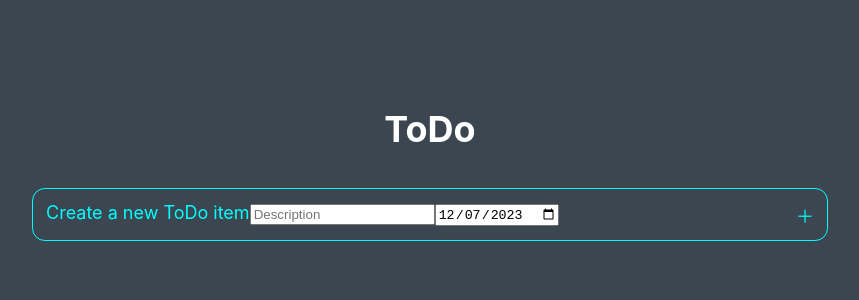
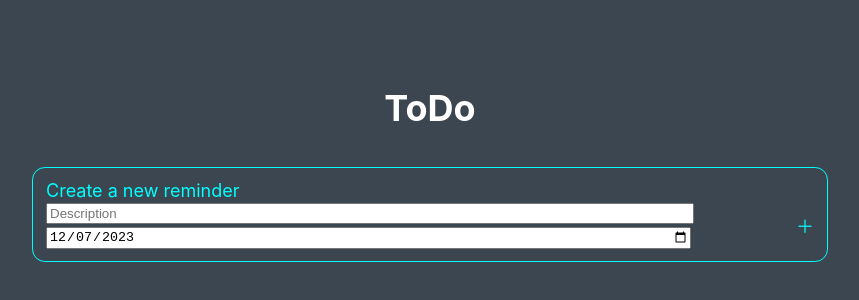
Before and after one commit to robert89221/todo-webapp, a React (Create React App) app: page / in a window 1280 px wide. Shown: the part 206-506 px from the top of the page, without its empty margins (210-1069 px from the left). Built offline with nearby package versions, Linux system fonts and the light colour scheme.

Commit message:
Last adjustments to styling

```diff
--- a/src/components/NewTodo.css
+++ b/src/components/NewTodo.css
@@ -1,7 +1,7 @@
 
 .NewTodo
 {
-  display: flex;
+  /* display: flex; */
   color: aqua;
   border-radius: 1vw;
   border-style: solid;
@@ -11,19 +11,46 @@
   padding: 1vw;
 }
 
-.text-container
+
+
+/* .tile-text-container
 {
   flex: 10;
 }
 
-.button-container
+.tile-button-container
+{
+  flex: 1;
+  text-align: right;
+  margin: auto;
+} */
+
+
+
+.new-control-container
+{
+  display: flex;
+}
+
+.new-button-container
 {
   flex: 1;
   text-align: right;
   margin: auto;
 }
 
-.button-container a
+.new-form-container
 {
+  flex: 10;
+}
+
+.new-form-container input
+{
+  width: 50vw;
+}
+
+.new-button-container a
+{
+  font-size: large;
   cursor: pointer;
 }
--- a/src/components/NewTodo.js
+++ b/src/components/NewTodo.js
@@ -14,15 +14,19 @@ export default function NewTodo(props)
   return (
 
     <div className="NewTodo">
-      Create a new ToDo item<br/>
-      <form onSubmit={handleSubmit}>
+      Create a new reminder
+      <div className="new-control-container">
+        <form class="new-form-container"
+              onSubmit={handleSubmit}>
           <input type="text" placeholder="Description" value={descriptionState}
                 onChange={(x) => descriptionHandler(x.target.value)} required />
+          <br/>
           <input type="date" value={dateState}
                 onChange={(x) => dateHandler(x.target.value)} />
         </form>
-      <div class="button-container">
+        <div class="new-button-container">
           <a onClick={addHandler}>&#xff0b;</a>
+        </div>
       </div>
     </div>
 
```
Lines whose indentation alone changed are shown as unchanged.
